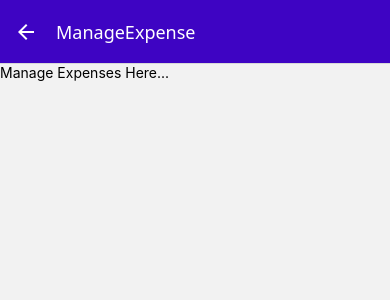
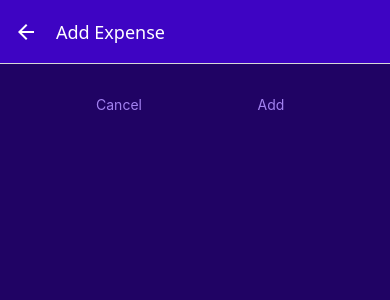
Before and after one commit to hafizabdullahyasir/ExpenseTracker, a React Native app: screen /ManageExpense in a window 390 px wide. Shown: the top 300 px of the page. Built offline with nearby package versions, Linux system fonts and the light colour scheme.

Commit message:
updated manage expense page

```diff
--- a/screens/ManageExpense.js
+++ b/screens/ManageExpense.js
@@ -1,6 +1,70 @@
-import { Text } from "react-native"
+import { View, StyleSheet } from "react-native"
+import { useLayoutEffect } from "react";
+import IconButton from "../components/UI/IconButton";
+import { GlobalStyles } from "../constants/styles";
+import Button from "../components/UI/Button";
+
+export default function ManageExpense({route, navigation}){
+
+const editedExpenseId = route.params?.expenseId;
+const isEditing = !!editedExpenseId;
+
+useLayoutEffect(()=>{
+     navigation.setOptions({
+        title: isEditing ? 'Edit Expense' : 'Add Expense'
+    })
+}, [navigation, isEditing])
 
 
-export default function ManageExpense(){
-    return <Text>Manage Expenses Here...</Text>
+function deleteExpenseHandler(){
+    navigation.goBack();
 }
+
+function cancelHandler(){
+    navigation.goBack();
+}
+
+function confirmHandler(){
+    navigation.goBack();
+}
+
+    return (
+        <View style={styles.container}>
+        <View style={styles.buttons}>
+            <Button mode='flat' onPress={cancelHandler} style={styles.button}>Cancel</Button>
+            <Button mode='flat' onPress={confirmHandler} style={styles.button}>{isEditing ? 'Update' : 'Add'}</Button>
+        </View>
+
+
+          {isEditing && (
+            <View style={styles.deleteContainer}>
+                <IconButton icon='trash' size={36} color={GlobalStyles.colors.error500} onPress={deleteExpenseHandler}/>
+            </View>
+          )}
+        </View>
+    )
+}
+const styles = StyleSheet.create({
+    container:{
+        flex: 1,
+        padding: 24,
+        backgroundColor: GlobalStyles.colors.primary800
+    },
+    buttons:{
+        flexDirection: 'row',
+        justifyContent: 'center',
+        alignItems: 'center'
+    },
+    button:{
+        minWidth: 120,
+        marginHorizontal: 8
+    },
+    deleteContainer:{
+        marginTop: 16,
+        paddingTop: 8,
+        borderTopWidth: 2,
+        borderTopColor: GlobalStyles.colors.primary200,
+        alignItems: 'center'
+    },
+
+})
```
